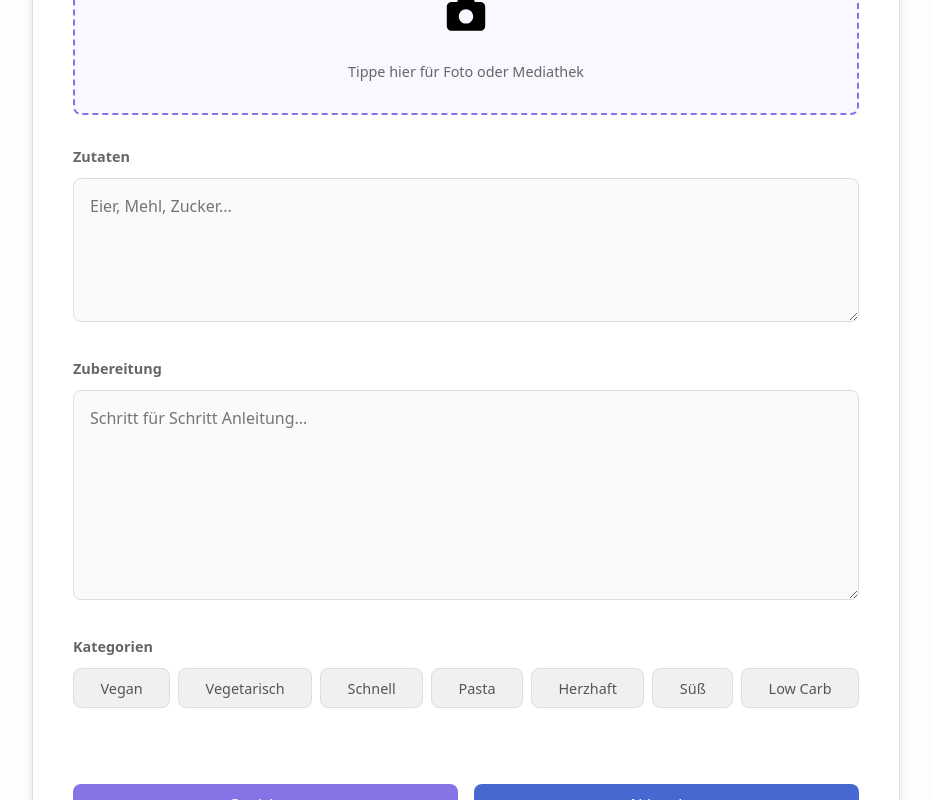
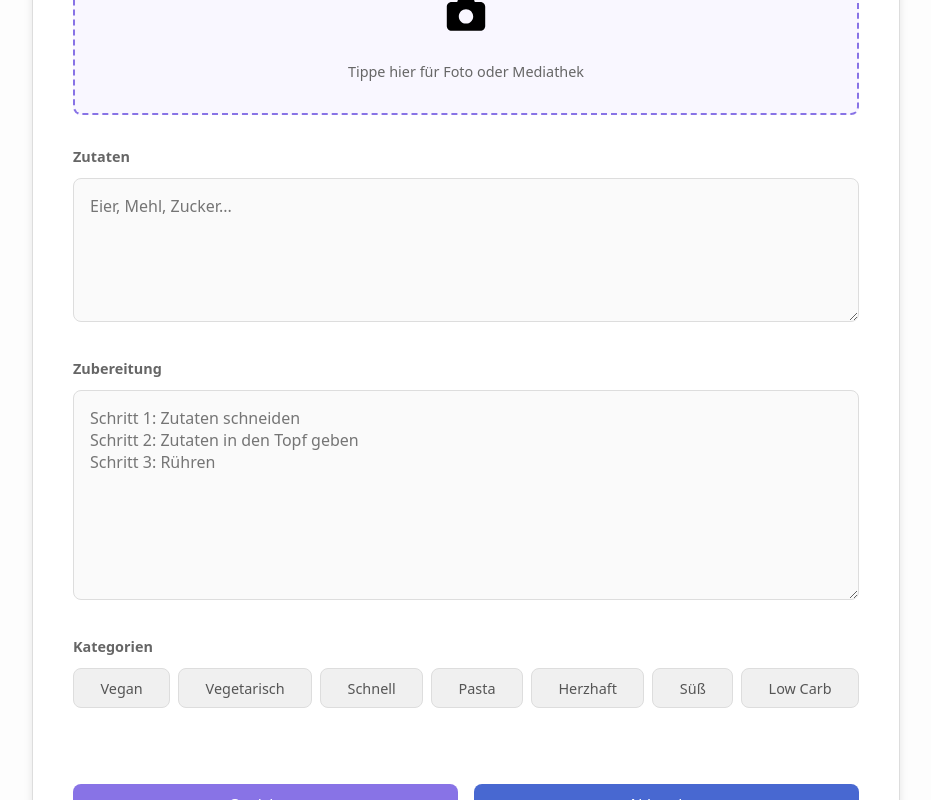
Before and after one commit to on24hb/t6-rezeptapp, a Vue app: page /add-recipe in a window 1280 px wide. Shown: the part 381-1181 px from the top of the page, without its empty margins (174-1105 px from the left). Built offline with nearby package versions, Linux system fonts and the light colour scheme; no server answers; sample sign-in values are in the browser's storage.

Commit message:
Improve Placeholder Text

```diff
--- a/src/components/AddREcipe.vue
+++ b/src/components/AddREcipe.vue
@@ -224,7 +224,9 @@ const handleCancel = () => {
           <textarea
             v-model="instructions"
             rows="8"
-            placeholder="Schritt für Schritt Anleitung..."
+            placeholder="Schritt 1: Zutaten schneiden
+            Schritt 2: Zutaten in den Topf geben
+            Schritt 3: Rühren"
           ></textarea>
         </div>
 
@@ -292,6 +294,9 @@ textarea {
   font-size: 1rem;
   font-family: inherit;
   background-color: #fafafa;
+}
+textarea::placeholder {
+  white-space: pre-line;
 }
 
 .file-input-hidden {
```
